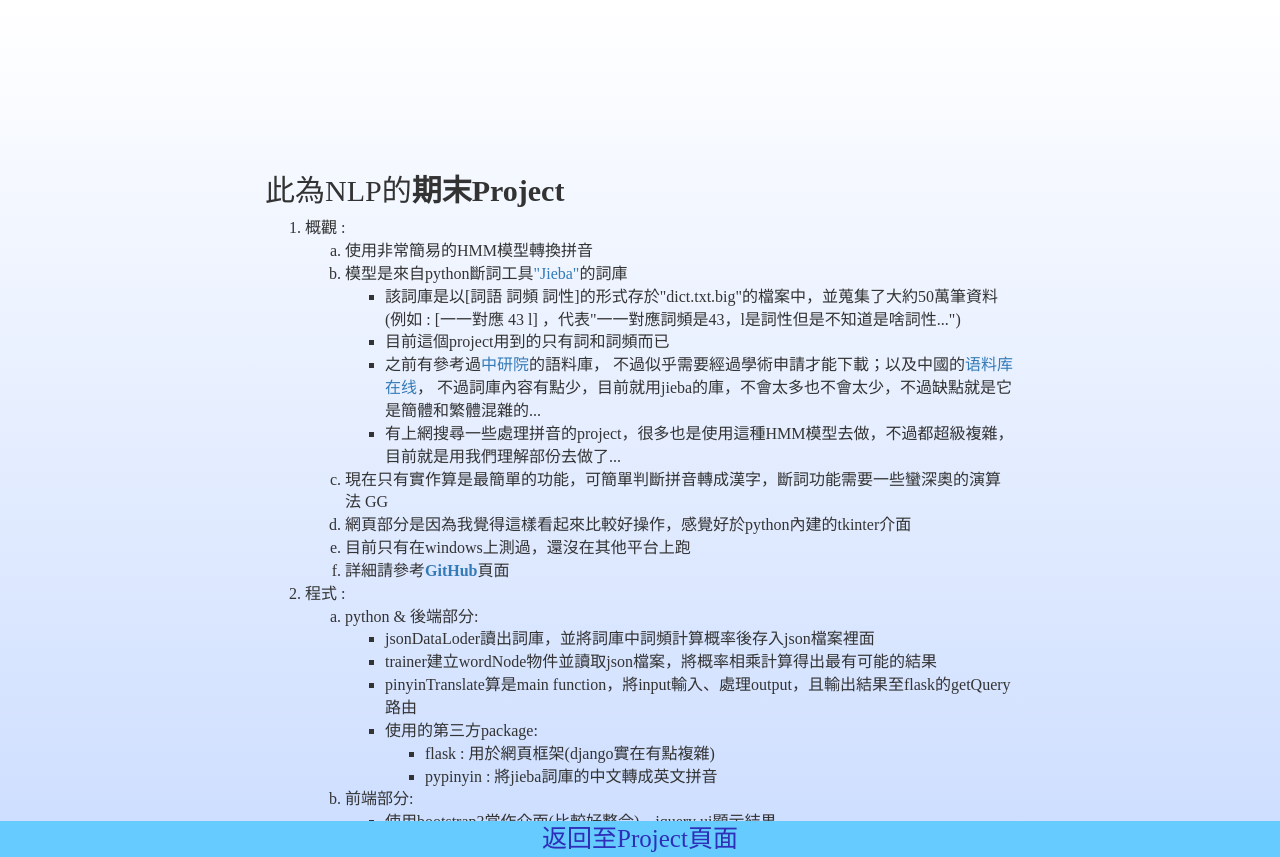
After one commit to poynt2005/finalNLPProject, a Flask app: page /about in a window 1280 px wide. The commit adds this page. Run offline with Flask 2, Linux system fonts and the light colour scheme; some libraries are stand-ins or nearby versions.

Commit message:
add about page and fix some error

```diff
--- a/app.py
+++ b/app.py
@@ -24,6 +24,13 @@ def getQuery():
             return jsonify(result.wordProb)
         else:
             return('error')
+
+@app.route('/about' , methods = ['GET'])
+def about_page():
+    if request.method == 'GET':
+        return render_template('about.html' , page_title = 'About Page' , project_author = '仲皓瑋、陳昱平' ,
+                                project_page = 'https://github.com/poynt2005/finalNLPProject')
+
 if __name__ == "__main__":
     app.debug = True
     app.run(host='0.0.0.0')
--- a/samplePinyin/parse_input.py
+++ b/samplePinyin/parse_input.py
@@ -1,6 +1,6 @@
 def parseInput(inputStr):
     inputStr = inputStr.split(' ')
-    return [inputStr[i : i+2] for i in range(0 , len(inputStr) , 2)]
+    return [inputStr[i : i+2] for i in range(0 , len(inputStr) , 2) if inputStr[i]]
 
 if __name__ == '__main__':
     s = 'jin tian tian qi bu cuo'
--- /dev/null
+++ b/static/css/aboutStyle.css
@@ -0,0 +1,86 @@
+html, body {
+  width: 100%;
+  height: 100%;
+  min-height: 100%;
+  overflow: scroll;
+}
+
+body {
+  font-family: Microsoft JhengHei;
+  font-size: 16px;
+  background: #ccddff;
+  background: -webkit-linear-gradient(#ffffff, #ccddff); /* For Safari 5.1 to 6.0 */
+  background: -o-linear-gradient(#ffffff, #ccddff); /* For Opera 11.1 to 12.0 */
+  background: -moz-linear-gradient(#ffffff, #ccddff); /* For Firefox 3.6 to 15 */
+  background: linear-gradient(#ffffff, #ccddff); /* Standard syntax */
+}
+
+/* main content */
+.about-content {
+    height: 100%;
+    min-height: 100%;
+}
+
+.inner {
+  top: 18%;
+  position: relative;
+}
+
+/* footer */
+.footer-href {
+  text-align: center;
+}
+
+.footer-href a {
+  color: #2e2eb8;
+  font-size: 25px;
+  text-decoration: none;
+}
+#aHrefdiv {
+  display: none;
+}
+
+.navbar-default {
+  background: #66ccff;
+}
+
+/*css animate */
+.fadder {
+  animation-name: myFade;
+  -webkit-animation-name: myFade;
+	animation-duration: 3s;
+  -webkit-animation-duration: 3s;
+	/*animation-timing-function: ease;*/
+}
+
+@keyframes myFade {
+  0%   {opacity: 0; transform: translateY(-5%);}
+  50%  {opacity: 0.5px;}
+  100% {opacity: 1px; transform: translateY(0);}
+}
+@-webkit-keyframes myFade {
+  0%   {opacity: 0; transform: translateY(-5%);}
+  50%  {opacity: 0.5px;}
+  100% {opacity: 1px; transform: translateY(0);}
+}
+
+/* media query */
+@media screen and (max-width: 500px) {
+  body {
+    font-size: 13px;
+    padding-bottom: 0;
+  }
+  .inner {
+    top: 8%;
+  }
+  .myFooter {
+    display: none;
+  }
+  .nav {
+    display: none;
+  }
+  #aHrefdiv {
+    text-align: center;
+    display: block;
+  }
+}
--- /dev/null
+++ b/templates/about.html
@@ -0,0 +1,93 @@
+<!DOCTYPE html>
+
+<html>
+  <head>
+    <meta name="viewport" content="width=device-width, initial-scale=1.0, maximum-scale=1.0, user-scalable=0">
+    <meta charset="UTF-8">
+    <title> {{ page_title }} </title>
+
+    <!--- stylesheet file --->
+    <link rel="stylesheet" href="{{ url_for('static', filename='lib/bootstrap/css/bootstrap.min.css') }}" >
+    <link rel="stylesheet" href="{{ url_for('static', filename='css/aboutStyle.css') }}" >
+    <script>
+      var author = "{{ project_author }}";
+      setTimeout(function(){alert("作者 : " + author);} , 3200);
+    </script>
+  </head>
+  <body>
+    <div class="about-content">
+      <div class="inner fadder">
+        <div class="container">
+          <div class="row">
+            <div class="col-sm-8 col-sm-offset-2">
+              <h2>此為NLP的<strong>期末Project</strong></h2>
+              <ol>
+                <li>
+                  概觀 :
+                  <ol type="a">
+                    <li>使用非常簡易的HMM模型轉換拼音</li>
+                    <li>模型是來自python斷詞工具<a href="https://github.com/fxsjy/jieba" target="_blank" title="GitHub Page">"Jieba"</a>的詞庫</li>
+                    <ul>
+                      <li>該詞庫是以[詞語 詞頻 詞性]的形式存於"dict.txt.big"的檔案中，並蒐集了大約50萬筆資料 (例如 : [一一對應 43 l] ，代表"一一對應詞頻是43，l是詞性但是不知道是啥詞性...")</li>
+                      <li>目前這個project用到的只有詞和詞頻而已</li>
+                      <li>
+                        之前有參考過<a href="http://ckip.iis.sinica.edu.tw/CKIP/publication.htm" target="_blank">中研院</a>的語料庫，
+                        不過似乎需要經過學術申請才能下載；以及中國的<a href="http://www.aihanyu.org/cncorpus/index.aspx" target="_blank">语料库在线</a>，
+                        不過詞庫內容有點少，目前就用jieba的庫，不會太多也不會太少，不過缺點就是它是簡體和繁體混雜的...
+                      </li>
+                      <li>有上網搜尋一些處理拼音的project，很多也是使用這種HMM模型去做，不過都超級複雜，目前就是用我們理解部份去做了...</li>
+                    </ul>
+                    <li>現在只有實作算是最簡單的功能，可簡單判斷拼音轉成漢字，斷詞功能需要一些蠻深奧的演算法 GG</li>
+                    <li>網頁部分是因為我覺得這樣看起來比較好操作，感覺好於python內建的tkinter介面</li>
+                    <li>目前只有在windows上測過，還沒在其他平台上跑</li>
+                    <li>詳細請參考<a href="{{ project_page }}" target="_blank"><strong>GitHub</strong></a>頁面</li>
+                  </ol>
+                </li>
+
+                <li>
+                  程式 :
+                  <ol type="a">
+                    <li>
+                      python & 後端部分:
+                      <ul>
+                        <li>jsonDataLoder讀出詞庫，並將詞庫中詞頻計算概率後存入json檔案裡面</li>
+                        <li>trainer建立wordNode物件並讀取json檔案，將概率相乘計算得出最有可能的結果</li>
+                        <li>pinyinTranslate算是main function，將input輸入、處理output，且輸出結果至flask的getQuery路由</li>
+                        <li>
+                          使用的第三方package:
+                          <ul>
+                            <li>flask : 用於網頁框架(django實在有點複雜)</li>
+                            <li>pypinyin : 將jieba詞庫的中文轉成英文拼音</li>
+                          </ul>
+                        </li>
+                      </ul>
+                    </li>
+                    <li>
+                      前端部分:
+                      <ul>
+                        <li>使用bootstrap3當作介面(比較好整合)，jquery ui顯示結果</li>
+                        <li>效果 : wow.js、spinner.js 以及css等</li>
+                      </ul>
+                    </li>
+                  </ol>
+                </li>
+              </ol>
+              <div id="aHrefdiv">
+                <a href="../" class="btn btn-primary" style="font-size:12px;">返回至主頁</a>
+              </div>
+            </div>
+          </div>
+        </div>
+      </div>
+    </div>
+
+    <div class="myFooter">
+      <nav class="nav navbar-default navbar-fixed-bottom">
+        <div class="container">
+          <div class="footer-href"><a href="../">返回至Project頁面</a></div>
+        </div>
+      </nav>
+    </div>
+  </body>
+
+</html>
```
Also changed, not shown: static/css/style.css (+18 -1 lines), static/js/main.js (+9 -0 lines), templates/index.html (+2 -9 lines).
